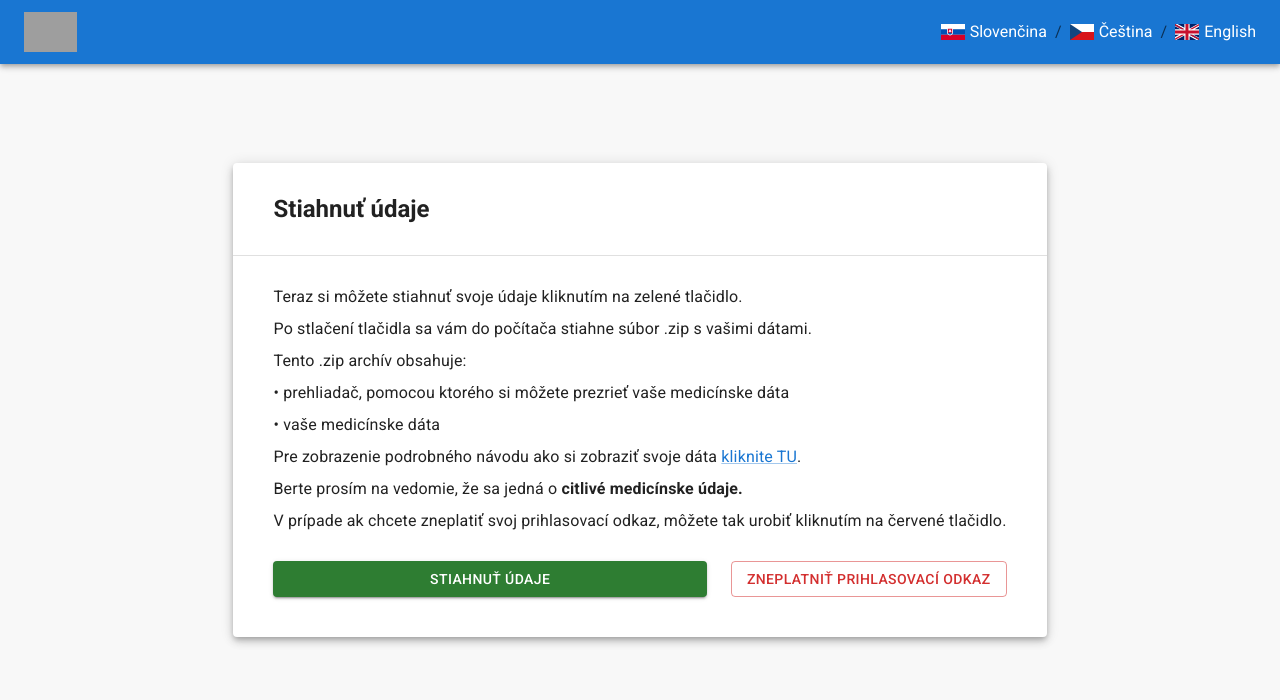
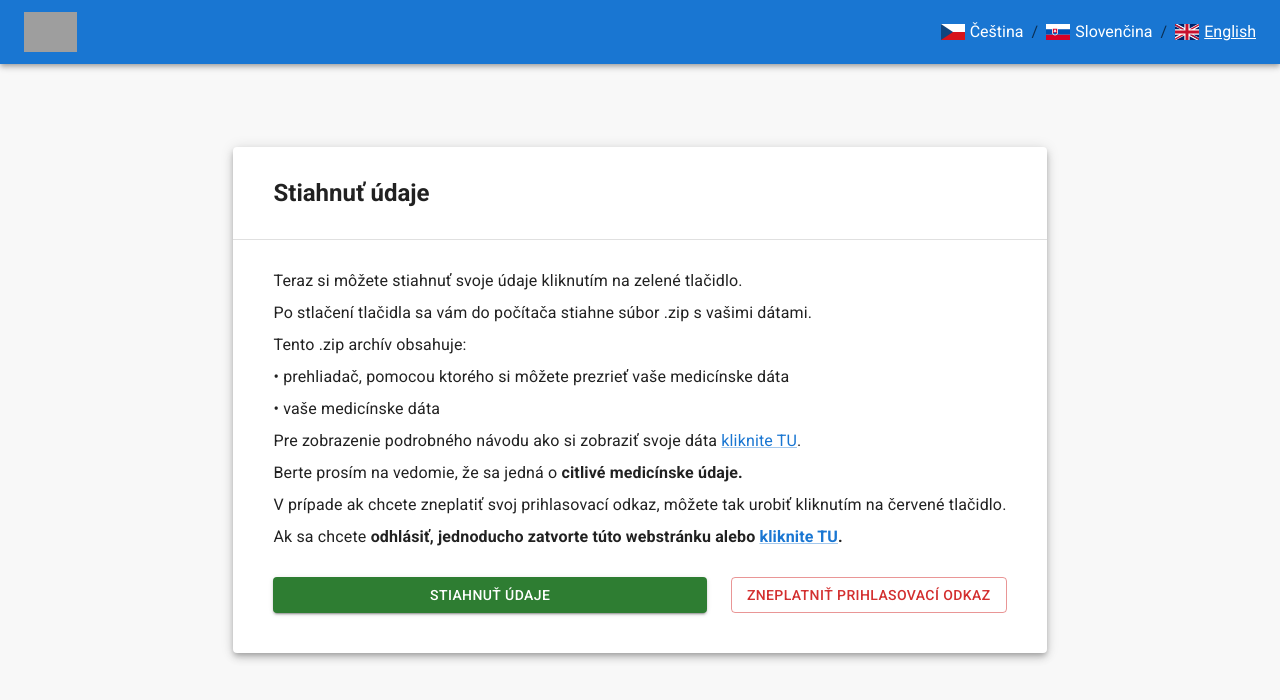
Before and after one commit to jakubvanko/mafil-volunteer-data-giver, a React (Create React App) app in the folder frontend/: page /user in a window 1280 px wide. Shown: the top 700 px of the page. Built offline with nearby package versions, Linux system fonts and the light colour scheme; grey boxes are pictures that could not be loaded.

Commit message:
feat(frontend): add localization support

```diff
--- a/frontend/package.json
+++ b/frontend/package.json
@@ -14,8 +14,11 @@
     "@types/react": "^18.0.15",
     "@types/react-dom": "^18.0.6",
     "country-flag-icons": "^1.5.5",
+    "i18next": "^21.8.13",
+    "i18next-browser-languagedetector": "^6.1.4",
     "react": "^18.2.0",
     "react-dom": "^18.2.0",
+    "react-i18next": "^11.18.0",
     "react-router-dom": "^6.3.0",
     "react-scripts": "5.0.1",
     "typescript": "^4.7.4",
--- a/frontend/src/App.tsx
+++ b/frontend/src/App.tsx
@@ -5,6 +5,9 @@ import { ThemeProvider } from "@emotion/react";
 import { UserPage } from "./components/UserPage/UserPage";
 import { BrowserRouter, Route, Routes } from "react-router-dom";
 import { BasicMessagePage } from "./components/BasicMessagePage/BasicMessagePage";
+import { applyLocalization } from "./i18n";
+
+applyLocalization();
 
 const theme = createTheme({
   palette: {
--- a/frontend/src/components/Header/Header.tsx
+++ b/frontend/src/components/Header/Header.tsx
@@ -6,7 +6,42 @@ import {
   Link,
   Stack,
 } from "@mui/material";
-import { SK, CZ, GB } from "country-flag-icons/react/3x2";
+import { SK, CZ, GB, FlagComponent } from "country-flag-icons/react/3x2";
+import { useTranslation } from "react-i18next";
+
+interface LanguageBreadcrumbButtonProps {
+  languageName: string;
+  languageLabel: string;
+  LanguageFlag: FlagComponent;
+}
+
+const LanguageBreadcrumbButton = ({
+  languageName,
+  languageLabel,
+  LanguageFlag,
+}: LanguageBreadcrumbButtonProps) => {
+  const { i18n } = useTranslation();
+
+  return (
+    <Link
+      component="button"
+      underline={i18n.resolvedLanguage === languageLabel ? "always" : "hover"}
+      sx={{
+        display: "flex",
+        alignItems: "center",
+        gap: "5px",
+        textDecorationColor: "inherit",
+      }}
+      color="#fff"
+      onClick={() => i18n.changeLanguage(languageLabel)}
+    >
+      <SvgIcon>
+        <LanguageFlag />
+      </SvgIcon>
+      {languageName}
+    </Link>
+  );
+};
 
 export const Header = () => {
   return (
@@ -24,51 +59,21 @@ export const Header = () => {
             alt="Mafil-Ceitec logo"
           />
           <Breadcrumbs aria-label="breadcrumb">
-            <Link
-              component="button"
-              underline="hover"
-              sx={{
-                display: "flex",
-                alignItems: "center",
-                gap: "5px",
-              }}
-              color="white"
-            >
-              <SvgIcon>
-                <SK />
-              </SvgIcon>
-              Slovenčina
-            </Link>
-            <Link
-              component="button"
-              underline="hover"
-              sx={{
-                display: "flex",
-                alignItems: "center",
-                gap: "5px",
-              }}
-              color="white"
-            >
-              <SvgIcon>
-                <CZ />
-              </SvgIcon>
-              Čeština
-            </Link>
-            <Link
-              component="button"
-              underline="hover"
-              sx={{
-                display: "flex",
-                alignItems: "center",
-                gap: "5px",
-              }}
-              color="white"
-            >
-              <SvgIcon>
-                <GB />
-              </SvgIcon>
-              English
-            </Link>
+            <LanguageBreadcrumbButton
+              languageName="Čeština"
+              languageLabel="cz"
+              LanguageFlag={CZ}
+            />
+            <LanguageBreadcrumbButton
+              languageName="Slovenčina"
+              languageLabel="sk"
+              LanguageFlag={SK}
+            />
+            <LanguageBreadcrumbButton
+              languageName="English"
+              languageLabel="en"
+              LanguageFlag={GB}
+            />
           </Breadcrumbs>
         </Stack>
       </Toolbar>
--- a/frontend/src/components/LoginPage/LoginPage.tsx
+++ b/frontend/src/components/LoginPage/LoginPage.tsx
@@ -1,14 +1,15 @@
 import { Typography, TextField, Button } from "@mui/material";
+import { useTranslation } from "react-i18next";
 import { MainCard } from "../MainCard/MainCard";
 import { MainPageContainer } from "../MainPageContainer/MainPageContainer";
 
 export const LoginPage = () => {
+  const { t } = useTranslation();
+
   return (
     <MainPageContainer>
-      <MainCard headingText="Prístup k údajom">
-        <Typography variant="body1">
-          Pre prístup k údajom prosím zadajte svoje rodné číslo.
-        </Typography>
+      <MainCard headingText={t("login.headingText")}>
+        <Typography variant="body1">{t("login.description")}</Typography>
         <TextField
           id="textfield-code"
           label="Rodné číslo"
--- a/frontend/src/components/UserPage/UserPage.tsx
+++ b/frontend/src/components/UserPage/UserPage.tsx
@@ -19,7 +19,12 @@ export const UserPage = () => {
           Berte prosím na vedomie, že sa jedná o{" "}
           <b color="danger">citlivé medicínske údaje.</b>
           <br />V prípade ak chcete zneplatiť svoj prihlasovací odkaz, môžete
-          tak urobiť kliknutím na červené tlačidlo.
+          tak urobiť kliknutím na červené tlačidlo. <br />
+          Ak sa chcete{" "}
+          <b>
+            odhlásiť, jednoducho zatvorte túto webstránku alebo{" "}
+            <Link>kliknite TU</Link>.
+          </b>
         </Typography>
         <Stack direction="row" spacing={3}>
           <Box width={"100%"}>
--- /dev/null
+++ b/frontend/src/i18n.ts
@@ -0,0 +1,48 @@
+import i18n from "i18next";
+import { initReactI18next } from "react-i18next";
+import LanguageDetector from "i18next-browser-languagedetector";
+
+const translationEn = {
+  login: {
+    headingText: "Access your data",
+    description:
+      "To access your data, please enter your social security number.",
+  },
+};
+
+const translationCz = {
+  login: {
+    headingText: "Přístup k vašim datům",
+    description: "Pro přístup k vašim datům zadejte prosím své rodné číslo.",
+  },
+};
+
+const translationSk = {
+  login: {
+    headingText: "Prístup k vašim dátam",
+    description: "Pre prístup k vašim dátam prosím zadajte svoje rodné číslo.",
+  },
+};
+
+export const applyLocalization = () =>
+  i18n
+    .use(LanguageDetector)
+    .use(initReactI18next)
+    .init({
+      debug: true,
+      fallbackLng: "en",
+      interpolation: {
+        escapeValue: false,
+      },
+      resources: {
+        en: {
+          translation: translationEn,
+        },
+        sk: {
+          translation: translationSk,
+        },
+        cz: {
+          translation: translationCz,
+        },
+      },
+    });
```
Also changed, not shown: 1 other file (tests, documents, lock files or other folders).
